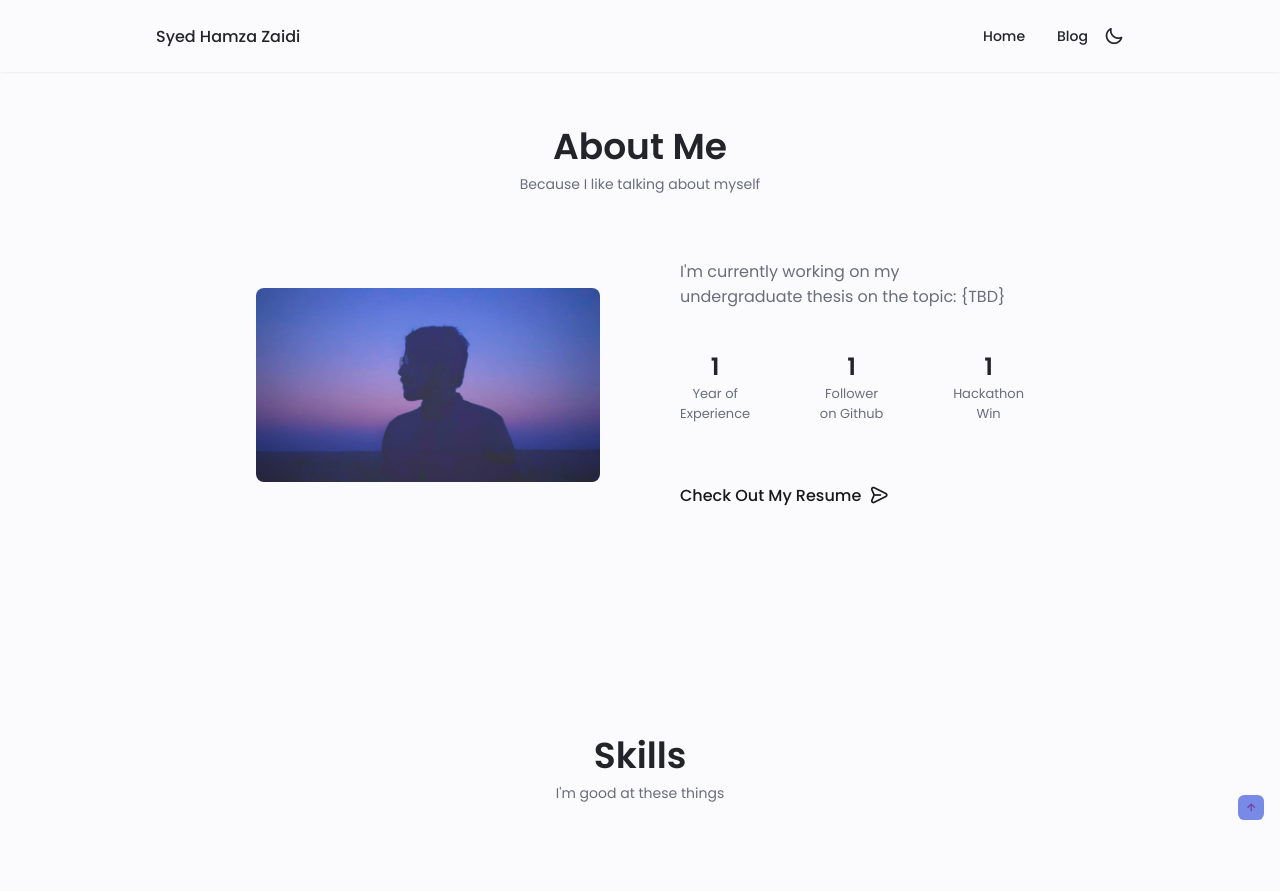
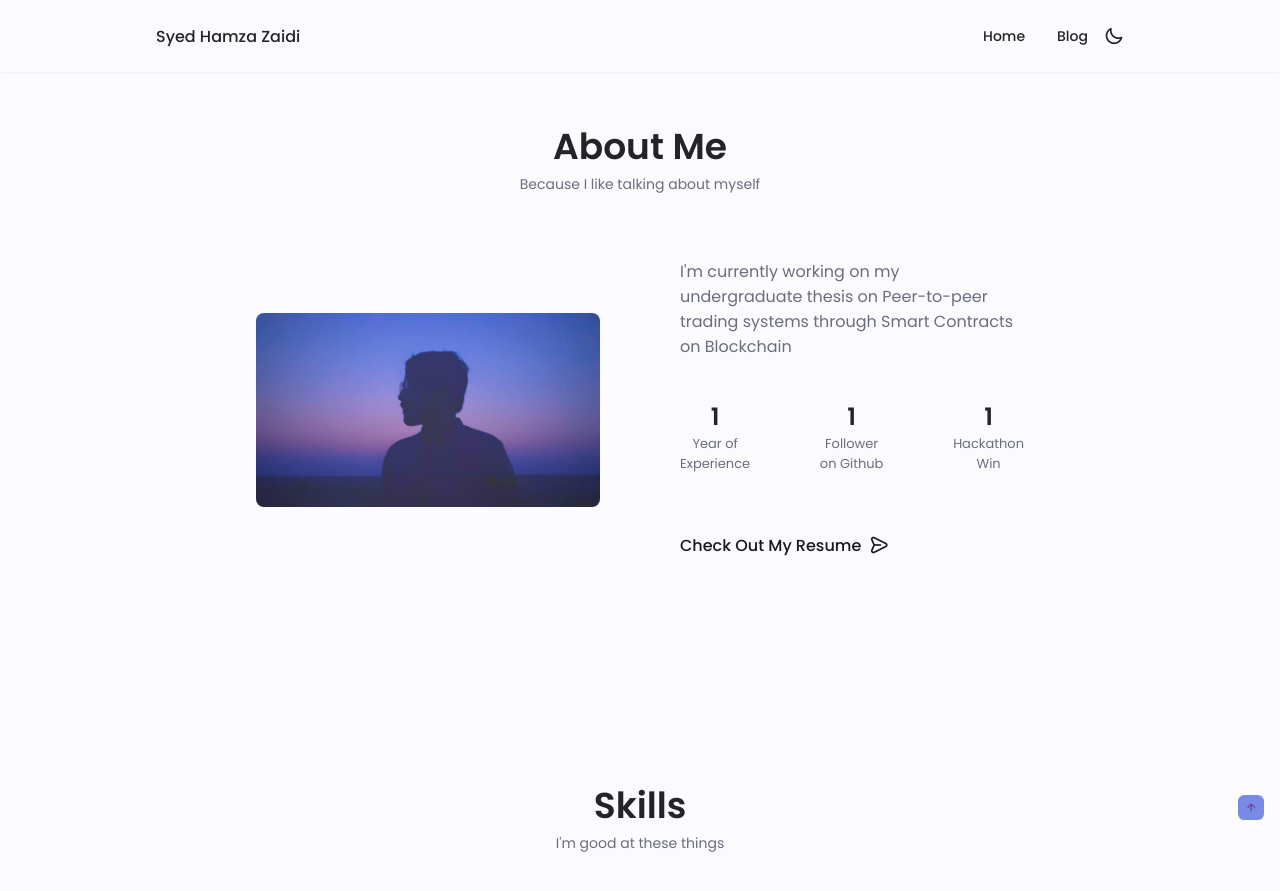
Before and after one commit to syedhamzazaidi/syedhamzazaidi.github.io, a Jekyll site: the page built from index.md, in a window 1280 px wide and 900 px high, scrolled down 679 px. Shown: the top 891 px of the window. Built offline with Jekyll 4.4.1, drawn with Linux system fonts in a browser that asks for light colours.

Commit message:
add thesis title

```diff
--- a/_data/content.yml
+++ b/_data/content.yml
@@ -12,7 +12,7 @@ about:
     title: About Me
     subtitle: Because I like talking about myself
     content: >
-        I'm currently working on my undergraduate thesis on the topic: {TBD}
+        I'm currently working on my undergraduate thesis on Peer-to-peer trading systems through Smart Contracts on Blockchain
     stats:
         -
             number: 1
```
